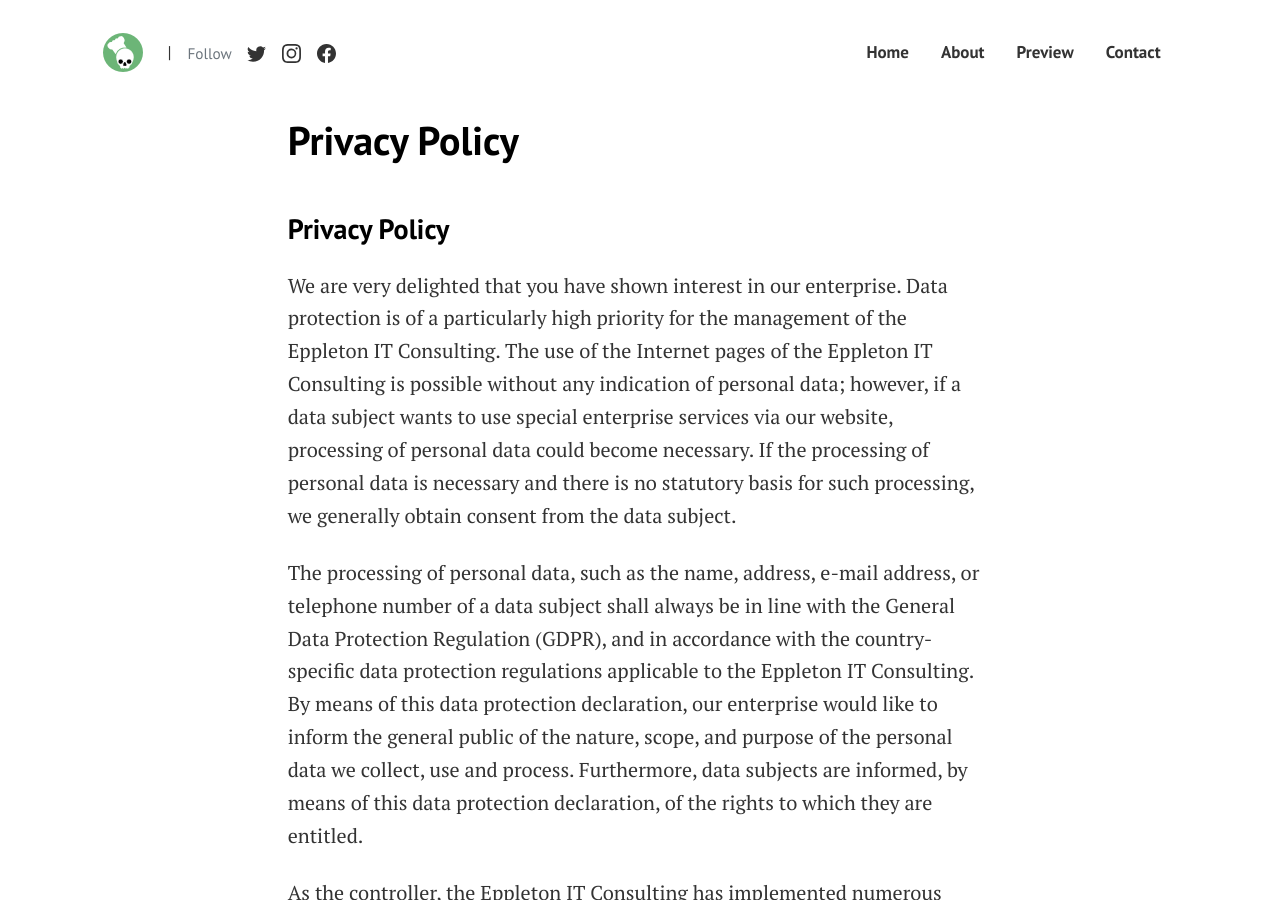
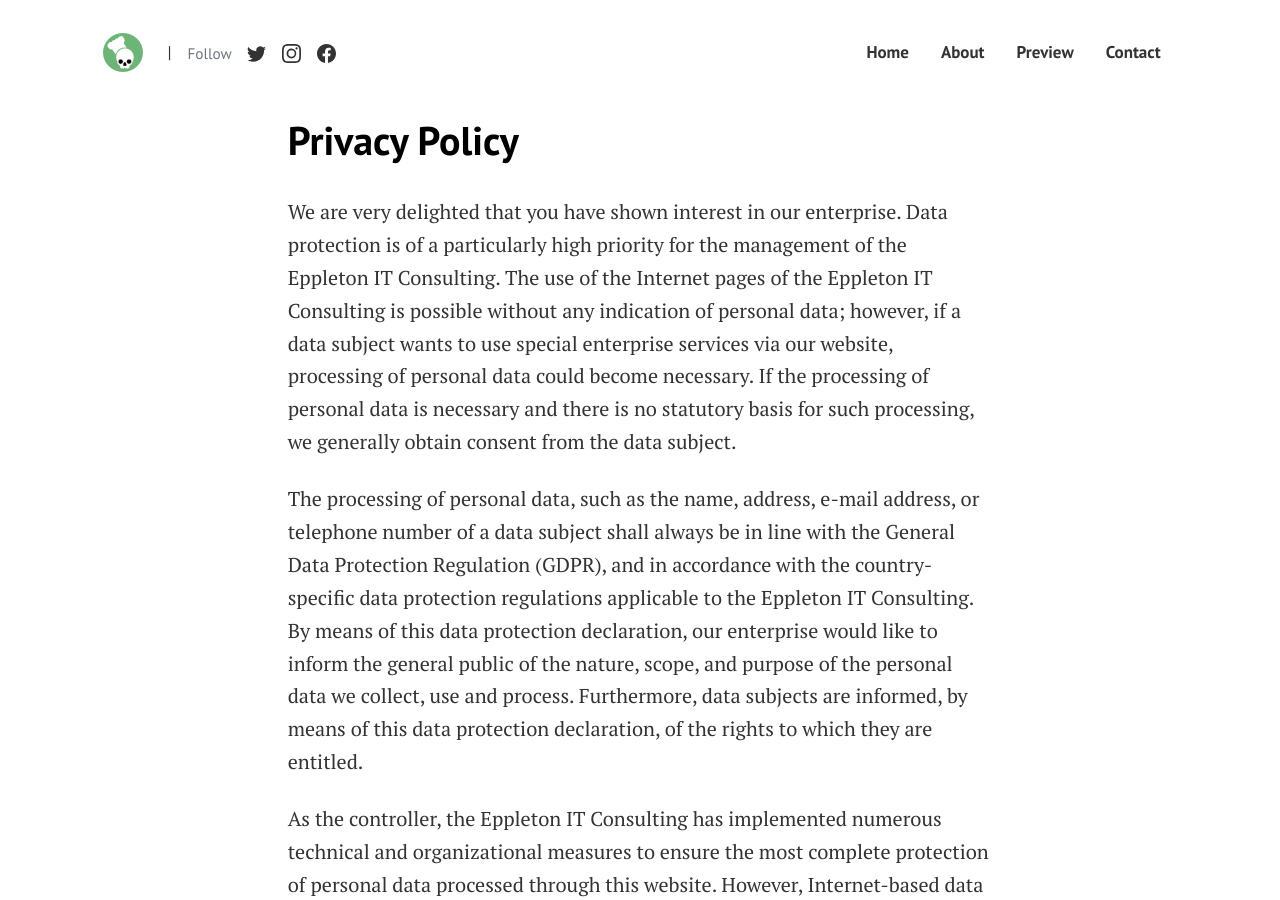
Before and after one commit to eppleton/murderhungry.github.io, a Jekyll site: the page built from pages/privacy-policy.md, in a window 1280 px wide and 900 px high. Built offline with Jekyll 4.4.1, drawn with Linux system fonts in a browser that asks for light colours.

Commit message:
remove duplicate heading

```diff
--- a/pages/privacy-policy.md
+++ b/pages/privacy-policy.md
@@ -4,8 +4,6 @@ title: Privacy Policy
 permalink: /privacy-policy/
 comments: false
 ---
-
-### Privacy Policy
 
 We are very delighted that you have shown interest in our enterprise. Data protection is of a particularly high priority for the management of the Eppleton IT Consulting. The use of the Internet pages of the Eppleton IT Consulting is possible without any indication of personal data; however, if a data subject wants to use special enterprise services via our website, processing of personal data could become necessary. If the processing of personal data is necessary and there is no statutory basis for such processing, we generally obtain consent from the data subject.
 
```
